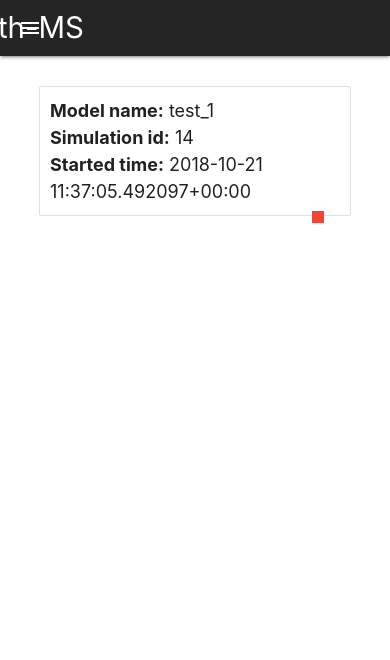
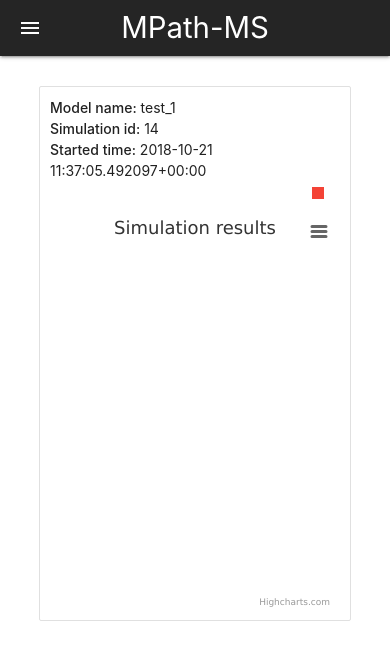
Before and after one commit to Laouen/MPath-MS, a Django app: page /Sim_RT_Runner/simulation/results/14/ in a window 390 px wide. Shown: the top 660 px of the page. Run offline with Django 3.2, Linux system fonts and the light colour scheme; data comes from the database, SQL or seed files in the repository; both versions use the stored data as it was after the commit; data that the repository does not hold is empty; parts of the project's set-up code (start-up, migrations or seed data) failed here and were passed over.

Commit message:
finished models don't fetch data in real time

```diff
--- a/MPath_MS/Sim_RT_Runner/static/js/simulation.js
+++ b/MPath_MS/Sim_RT_Runner/static/js/simulation.js
@@ -1,9 +1,14 @@
 var fetchDataIntervalID;
 
-function start_graphic(db_identifier) {
+function start_graphic(db_identifier, running) {
     graphic.db_identifier = db_identifier;
     graphic.start();
-    graphic.iterative_fetch_data([]);
+
+    if (running) {
+        graphic.iterative_fetch_data([]);
+    } else {
+        graphic.fetch_data(graphic.fetch_data_success.bind(graphic));
+    }
 }
 
 function stop_fetching_data() {
--- a/MPath_MS/Sim_RT_Runner/tasks.py
+++ b/MPath_MS/Sim_RT_Runner/tasks.py
@@ -12,6 +12,7 @@
 
     if simulation.end_datetime is not None:
         print("Simulation was stopped before starting")
+        simulation.running = False
     else:
 
         print("Start simulation process")
@@ -19,5 +20,6 @@
         simulation_process = subprocess.Popen([simulation.model.model.path, './model_parameters/' + simulation.model.model_name() + '.xml', simulation.db_identifier()])
         simulation.pid = simulation_process.pid
         simulation.running = True
-        simulation.save()
         print("Simulation process started with pid " + str(simulation.pid))
+
+    simulation.save()
--- a/MPath_MS/Sim_RT_Runner/templates/Sim_RT_Runner/simulation_results.html
+++ b/MPath_MS/Sim_RT_Runner/templates/Sim_RT_Runner/simulation_results.html
@@ -1,4 +1,14 @@
 {% extends "web/base.html" %}
+
+{% block script %}
+
+<script type="text/javascript">
+  $(document).ready(function(){
+    start_graphic("{{simulation.db_identifier}}", {{simulation.running|yesno:"true,false"}});
+  });
+</script>
+
+{% endblock %}
 
 {% block body %}
 <div>
--- a/MPath_MS/Sim_RT_Runner/urls.py
+++ b/MPath_MS/Sim_RT_Runner/urls.py
@@ -6,7 +6,7 @@
     path('run_simulation/<int:model_id>/', views.run_simulation, name='run_simulation'),
     path('stop_simulation/<int:simulation_id>/', views.stop_simulation, name='stop_simulation'),
     path('simulation/results/<int:simulation_id>/', views.show_simulation_results, name='show_simulation_results'),
-    path('running_simulation_list/', views.running_simulation_list, name='running_simulation_list'),
+    path('simulation_list/', views.simulation_list, name='simulation_list'),
 
     # Simulation results
     path('get/simulation_results/', views.get_all_simulation_results, name='get_all_simulation_results'),
--- a/MPath_MS/Sim_RT_Runner/views.py
+++ b/MPath_MS/Sim_RT_Runner/views.py
@@ -30,7 +30,8 @@
 def run_simulation(request, model_id):
 	model = PMGBPModel.objects.get(id=model_id)
 
-	simulation = Simulation(model=model, running=False)
+	# Simulation is set as started to be in the running simulation list immediately
+	simulation = Simulation(model=model, running=True)
 	simulation.save()
 
 	run_simulation_process.delay(simulation.id)
@@ -53,10 +54,23 @@
 
 	return HttpResponseRedirect('/Sim_RT_Runner/simulation/results/' + str(simulation.id) + '/')
 
+
+def simulation_list(request):
+	running_simulations = Simulation.objects.filter(running=True)
+	finished_simulations = Simulation.objects.filter(running=False)
+
+	context_data = {
+		'running_simulations': [serialize_simulation(simulation) for simulation in running_simulations],
+		'finished_simulations': [serialize_simulation(simulation) for simulation in finished_simulations]
+	}
+
+	return render(request, 'Sim_RT_Runner/simulation_list.html', context_data)
+
 def show_simulation_results(request, simulation_id):
 	simulation = Simulation.objects.get(id=simulation_id)
+	serialized_simulation = serialize_simulation(simulation)
 
-	return render(request, 'Sim_RT_Runner/simulation_results.html', {'simulation': serialize_simulation(simulation)})
+	return render(request, 'Sim_RT_Runner/simulation_results.html', {'simulation': serialized_simulation})
 
 @csrf_exempt
 def get_all_simulation_results(request):
@@ -105,8 +119,3 @@
 	])
 
 	return JsonResponse([c for c in col], safe=False)
-
-def running_simulation_list(request):
-	running_simulations = Simulation.objects.filter(running=True)
-
-	return render(request, 'Sim_RT_Runner/simulation_list.html', {'simulations': [serialize_simulation(simulation) for simulation in running_simulations]})
--- a/MPath_MS/web/static/css/base.css
+++ b/MPath_MS/web/static/css/base.css
@@ -6,3 +6,13 @@
 	width: 85%;
 	margin: 30px auto;
 }
+
+h1 {
+	font-size: 2.5rem;
+}
+
+@media screen and (max-width: 990px) {
+	h1 {
+		font-size: 2.0rem;
+	}
+}
--- a/MPath_MS/web/static/css/materialize-custom.css
+++ b/MPath_MS/web/static/css/materialize-custom.css
@@ -21,7 +21,7 @@
 }
 
 .brand-logo {
-	left: 10px !important;
+	padding: 0 10px !important;
 }
 
 h1 {
--- a/MPath_MS/web/static/css/simulation.css
+++ b/MPath_MS/web/static/css/simulation.css
@@ -10,9 +10,10 @@
 }
 
 .simulation-title > * {
-	font-size: 18px;
+	font-size: 1.0rem;
 }
 
 .simulation-title span {
-	font-weight: bolder;
+	font-weight: 500;
+	line-height: 110%;
 }
--- a/MPath_MS/web/templates/web/base.html
+++ b/MPath_MS/web/templates/web/base.html
@@ -19,9 +19,9 @@
   <link href="https://fonts.googleapis.com/icon?family=Material+Icons" rel="stylesheet">
 
   {% load static %}
+  <link rel="stylesheet" href="{% static "css/materialize-custom.css" %}" >
   <link rel="stylesheet" href="{% static "css/base.css" %}" >
   <link rel="stylesheet" href="{% static "css/simulation.css" %}" >
-  <link rel="stylesheet" href="{% static "css/materialize-custom.css" %}" >
 
   <script src="{% static "js/services.js" %}"></script>
   <script src="{% static "js/PMGMP_services.js" %}"></script>
@@ -55,9 +55,10 @@
   <div class="navbar-fixed">
     <nav>
       <div class="nav-wrapper">
-        <a href="#" class="brand-logo"> MPath-MS</a>
+        <a href="/" class="brand-logo">MPath-MS</a>
         <a href="#" data-target="mobile-demo" class="sidenav-trigger"><i class="material-icons">menu</i></a>
         <ul id="nav-mobile" class="right hide-on-med-and-down">
+          <li><a class="waves-effect waves-light" href="/Sim_RT_Runner/simulation_list/"><i class="material-icons left">timeline</i>Simulations LIST</a></li>
           <li><a class="waves-effect waves-light" href="/PMGMP/model_files/"><i class="material-icons left">view_list</i>MODELS LIST</a></li>
           <li><a class="waves-effect waves-light" href="/PMGMP/upload_sbml_file/"><i class="material-icons left">cloud_upload</i>NEW MODEL</a></li>
           <li><a class="waves-effect waves-light" href="/PMGMP/sbml_files/"><i class="material-icons left">folder</i>SBML files</a></li>
@@ -67,7 +68,8 @@
   </div>
 
   <ul class="sidenav" id="mobile-demo">
-    <li><a href=""><i class="material-icons left">view_list</i>MODELS LIST</a></li>
+    <li><a href="/Sim_RT_Runner/simulation_list/"><i class="material-icons left">timeline</i>Simulations LIST</a></li>
+    <li><a href="/PMGMP/model_files/"><i class="material-icons left">view_list</i>MODELS LIST</a></li>
     <li><a href="/upload_sbml"><i class="material-icons left">cloud_upload</i>NEW MODEL</a></li>
     <li><a href="/sbml_files"><i class="material-icons left">folder</i>SBML files</a></li>
   </ul>
```
Also changed, not shown: MPath_MS/Sim_RT_Runner/templates/Sim_RT_Runner/simulation_list.html (+15 -1 lines), MPath_MS/db.sqlite3.
